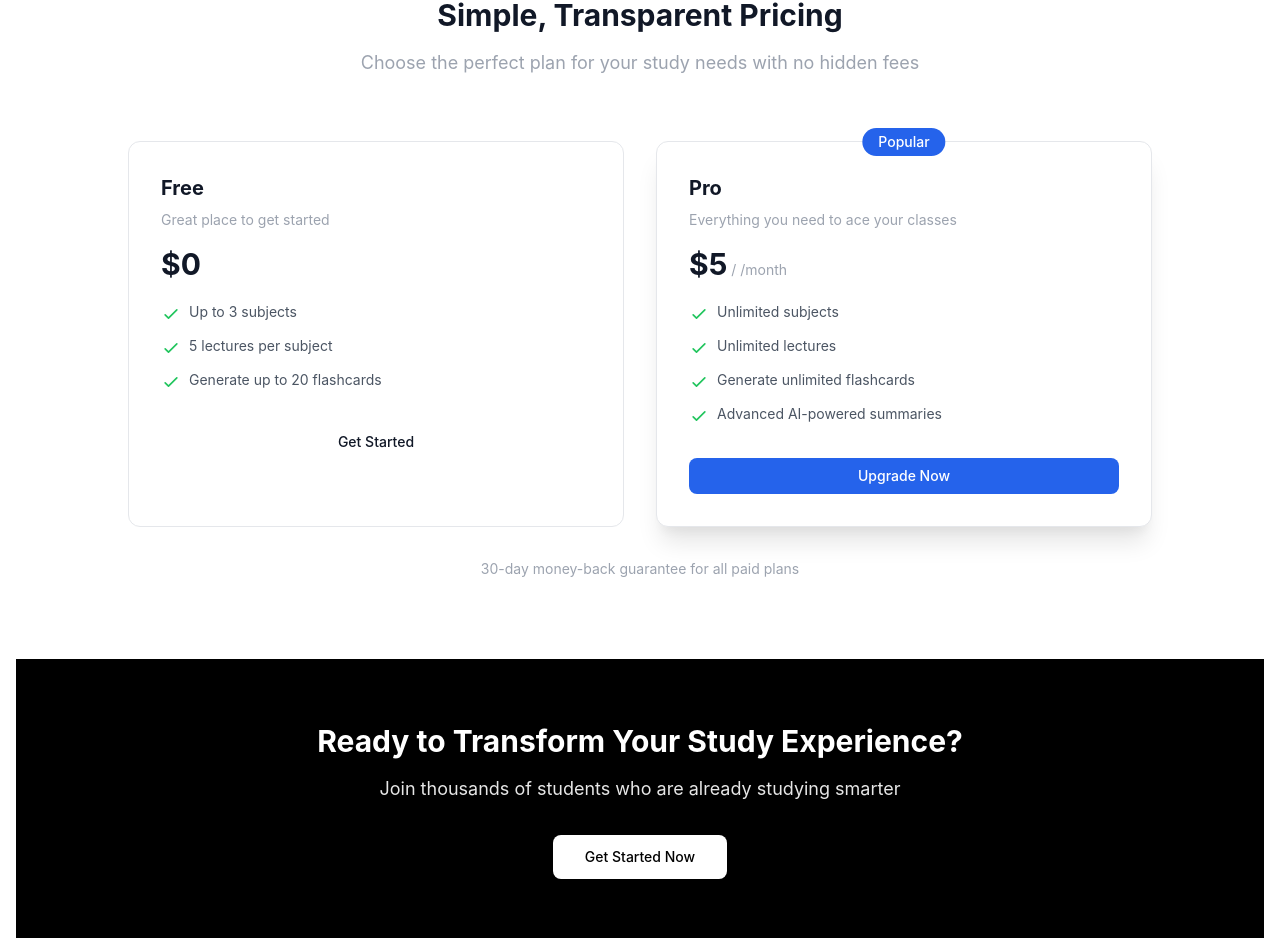
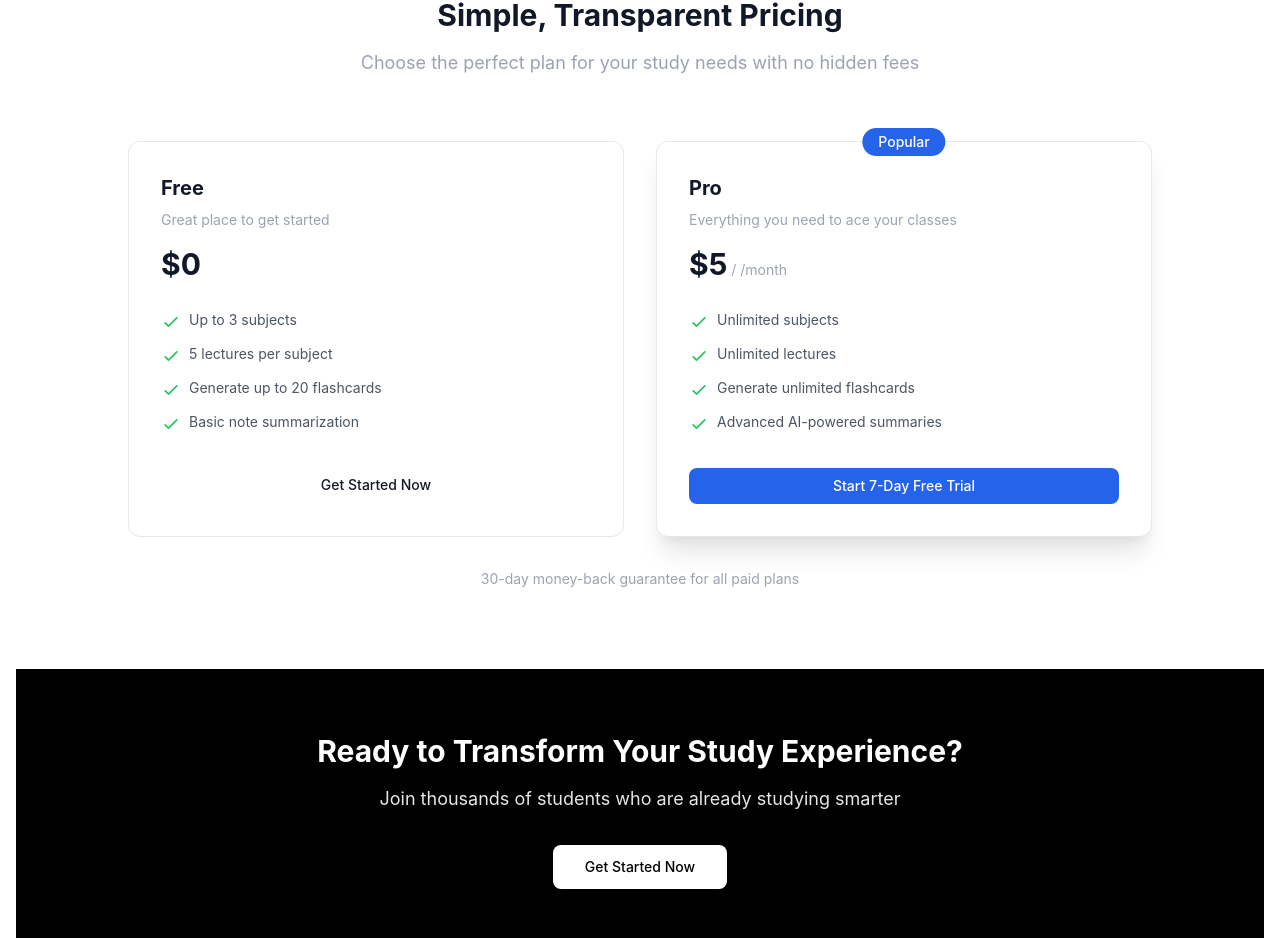
Before and after one commit to giorgi17-17/BriefWeb, a React (Vite) app in the folder client/: page / in a window 1280 px wide. Shown: the part 1845-2783 px from the top of the page. Built offline with nearby package versions, Linux system fonts and the light colour scheme; no server answers.

Commit message:
few fixes and added georgian language

```diff
--- a/client/src/locales/en/translation.json
+++ b/client/src/locales/en/translation.json
@@ -124,7 +124,7 @@
           "Basic note summarization",
           "PDF file support up to 5MB"
         ],
-        "cta": "Get Started"
+        "cta": "Get Started Now"
       },
       "pro": {
         "title": "Pro",
@@ -139,7 +139,7 @@
           "Advanced AI-powered summaries",
           "PDF file support up to 50MB"
         ],
-        "cta": "Upgrade Now"
+        "cta": "Start 7-Day Free Trial"
       }
     },
     "cta": {
--- a/client/src/locales/ka/translation.json
+++ b/client/src/locales/ka/translation.json
@@ -78,18 +78,21 @@
     "howItWorks": {
       "title": "როგორ მუშაობს",
       "subtitle": "სამი მარტივი ნაბიჯი სასწავლო მასალების ეფექტურ სასწავლო ინსტრუმენტებად გადასაქცევად.",
-      "upload": {
-        "title": "ატვირთე შენი ჩანაწერები",
-        "description": "უბრალოდ ატვირთე შენი ლექციის ჩანაწერები ან სასწავლო მასალები. მუშაობს PDF-ებთან, Word დოკუმენტებთან, ტექსტურ ფაილებთან და სხვა მრავალთან."
+      "steps": {
+        "upload": {
+          "title": "ატვირთე შენი ჩანაწერები",
+          "description": "უბრალოდ ატვირთე შენი ლექციის ჩანაწერები, სლაიდები ან ნებისმიერი სასწავლო მასალა დასაწყებად."
+        },
+        "analyze": {
+          "title": "AI დამუშავება",
+          "description": "ჩვენი AI აანალიზებს თქვენს შინაარსს და გამოყოფს მთავარ კონცეფციებს და მნიშვნელოვან დეტალებს."
+        },
+        "study": {
+          "title": "ისწავლე ჭკვიანურად",
+          "description": "გამოიყენე შექმნილი ბარათები და შეჯამებები მასალის გასარჩევად და დასაუფლებლად."
+        }
       },
-      "process": {
-        "title": "AI დამუშავება",
-        "description": "ჩვენი მოწინავე AI აანალიზებს თქვენს შინაარსს და ავტომატურად აგენერირებს მოკლე შეჯამებებს და სასწავლო ბარათებს."
-      },
-      "learn": {
-        "title": "დაიწყე სწავლა",
-        "description": "ისწავლე შენი პერსონალიზებული სასწავლო მასალებით. თვალყური ადევნე პროგრესს და დაეუფლე საგნებს ეფექტურად."
-      }
+      "conclusion": "დაიწყე Brief-ის გამოყენება დღესვე და გამოსცადე სწავლის უფრო ეფექტური გზა."
     },
     "whyUs": {
       "tagline": "BRIEF-ის უპირატესობა",
@@ -112,34 +115,37 @@
     "pricing": {
       "title": "მარტივი, გამჭვირვალე ფასები",
       "subtitle": "აირჩიეთ თქვენი სასწავლო საჭიროებებისთვის შესაფერისი გეგმა დამალული გადასახადების გარეშე",
+      "period": "/თვეში",
+      "popularBadge": "პოპულარული",
+      "guarantee": "ყველა ფასიანი გეგმისთვის 30-დღიანი თანხის უკან დაბრუნების გარანტია",
       "free": {
         "title": "უფასო",
         "subtitle": "კარგი ადგილი დასაწყებად",
         "price": "$0",
         "period": "/სამუდამოდ",
-        "features": [
-          "3 საგანი",
-          "5 ლექცია თითო საგანზე",
-          "20-მდე ბარათის გენერირება",
-          "ძირითადი ჩანაწერების შეჯამება",
-          "PDF ფაილის მხარდაჭერა 5MB-მდე"
-        ],
-        "cta": "დაიწყე"
+        "features": {
+          "feature1": "3 საგანი",
+          "feature2": "5 ლექცია თითო საგანზე",
+          "feature3": "20-მდე ბარათის გენერირება",
+          "feature4": "ძირითადი ჩანაწერების შეჯამება",
+          "feature5": "PDF ფაილის მხარდაჭერა 5MB-მდე"
+        },
+        "cta": "დაიწყე ახლავე"
       },
       "pro": {
         "title": "პრო",
         "popular": "პოპულარული",
         "subtitle": "ყველაფერი, რაც გჭირდება საგნების დასაძლევად",
-        "price": "₾3",
+        "price": "$5",
         "period": "/თვეში",
-        "features": [
-          "შეუზღუდავი საგნები",
-          "შეუზღუდავი ლექციები",
-          "შეუზღუდავი ბარათების გენერირება",
-          "მოწინავე AI-ზე დაფუძნებული შეჯამებები",
-          "PDF ფაილის მხარდაჭერა 50MB-მდე"
-        ],
-        "cta": "გაიუმჯობესე ახლავე"
+        "features": {
+          "feature1": "შეუზღუდავი საგნები",
+          "feature2": "შეუზღუდავი ლექციები",
+          "feature3": "შეუზღუდავი ბარათების გენერირება",
+          "feature4": "მოწინავე AI-ზე დაფუძნებული შეჯამებები",
+          "feature5": "PDF ფაილის მხარდაჭერა 50MB-მდე"
+        },
+        "cta": "დაიწყე 7-დღიანი უფასო ცდა"
       }
     },
     "cta": {
--- a/client/src/pages/dashboard/Dashboard.jsx
+++ b/client/src/pages/dashboard/Dashboard.jsx
@@ -1,4 +1,4 @@
-import { useState, useEffect } from "react";
+import { useState, useEffect, useRef } from "react";
 import { SubjectCard } from "../../components/subjects/subject-card";
 import { useNavigate } from "react-router-dom";
 import { useAuth } from "../../utils/authHooks";
@@ -19,6 +19,7 @@ export default function Dashboard() {
   const [isSubmitting, setIsSubmitting] = useState(false);
   const [canAdd, setCanAdd] = useState(false);
   const [subjectCount, setSubjectCount] = useState(0);
+  const newSubjectInputRef = useRef(null);
 
   const navigate = useNavigate();
   const { user } = useAuth();
@@ -57,6 +58,13 @@ export default function Dashboard() {
   useEffect(() => {
     fetchSubjects();
   }, [user, navigate]);
+
+  // Focus input when add modal opens
+  useEffect(() => {
+    if (isModalOpen && newSubjectInputRef.current) {
+      newSubjectInputRef.current.focus();
+    }
+  }, [isModalOpen]);
 
   const handleAddSubject = async () => {
     if (!newSubjectName.trim()) {
@@ -270,10 +278,9 @@ export default function Dashboard() {
 
       <div className="max-w-7xl mx-auto px-4 sm:px-6 lg:px-8 py-8">
         <header className="mb-10 text-center">
-          <h1 className="text-3xl font-bold theme-text-primary">Dashboard</h1>
-          <p className="mt-2 theme-text-secondary">
-            Manage your subjects and learning materials
-          </p>
+          <h1 className="text-3xl font-bold theme-text-primary">
+            Your Learning Hub
+          </h1>
         </header>
 
         {error && (
@@ -394,9 +401,15 @@ export default function Dashboard() {
               </h2>
 
               <input
+                ref={newSubjectInputRef}
                 type="text"
                 value={newSubjectName}
                 onChange={(e) => setNewSubjectName(e.target.value)}
+                onKeyDown={(e) => {
+                  if (e.key === "Enter" && !isSubmitting) {
+                    handleAddSubject();
+                  }
+                }}
                 placeholder="Enter subject name..."
                 className="w-full px-4 py-2 border theme-input rounded-md mb-4 bg-white dark:bg-gray-800 text-gray-900 dark:text-white"
                 disabled={isSubmitting}
@@ -442,6 +455,11 @@ export default function Dashboard() {
                     title: e.target.value,
                   })
                 }
+                onKeyDown={(e) => {
+                  if (e.key === "Enter" && !isSubmitting) {
+                    handleEditSubject();
+                  }
+                }}
                 placeholder="Enter subject name..."
                 className="w-full px-4 py-2 border rounded-md mb-4 theme-input bg-white dark:bg-gray-800 text-gray-900 dark:text-white"
                 disabled={isSubmitting}
--- a/client/src/pages/home/homeComponents/Pricing.jsx
+++ b/client/src/pages/home/homeComponents/Pricing.jsx
@@ -34,6 +34,10 @@ const Pricing = () => {
         getTranslatedText(
           "landing.pricing.free.features.feature3",
           "Generate up to 20 flashcards"
+        ),
+        getTranslatedText(
+          "landing.pricing.free.features.feature4",
+          "Basic note summarization"
         ),
       ],
       cta: getTranslatedText("landing.pricing.free.cta", "Get Started"),
@@ -105,7 +109,7 @@ const Pricing = () => {
           {plans.map((plan) => (
             <div
               key={plan.id}
-              className={`theme-card rounded-xl p-8 theme-border ${
+              className={`theme-card rounded-xl p-8 theme-border flex flex-col h-full ${
                 plan.popular ? "relative z-10 shadow-xl border-blue-500" : ""
               }`}
               itemScope
@@ -152,7 +156,7 @@ const Pricing = () => {
                 </div>
               </div>
 
-              <ul className="space-y-3 mb-8" itemProp="itemOffered">
+              <ul className="space-y-3 mb-8 flex-grow" itemProp="itemOffered">
                 {plan.features.map((feature, idx) => (
                   <li key={idx} className="flex items-start">
                     <svg
@@ -184,7 +188,7 @@ const Pricing = () => {
                 className={`w-full rounded-lg px-4 py-2 text-sm font-medium ${
                   plan.popular
                     ? "bg-blue-600 hover:bg-blue-700 text-white"
-                    : "theme-button-secondary"
+                    : "theme-button-secondary border border-white"
                 }`}
                 itemProp="potentialAction"
                 itemScope
```
